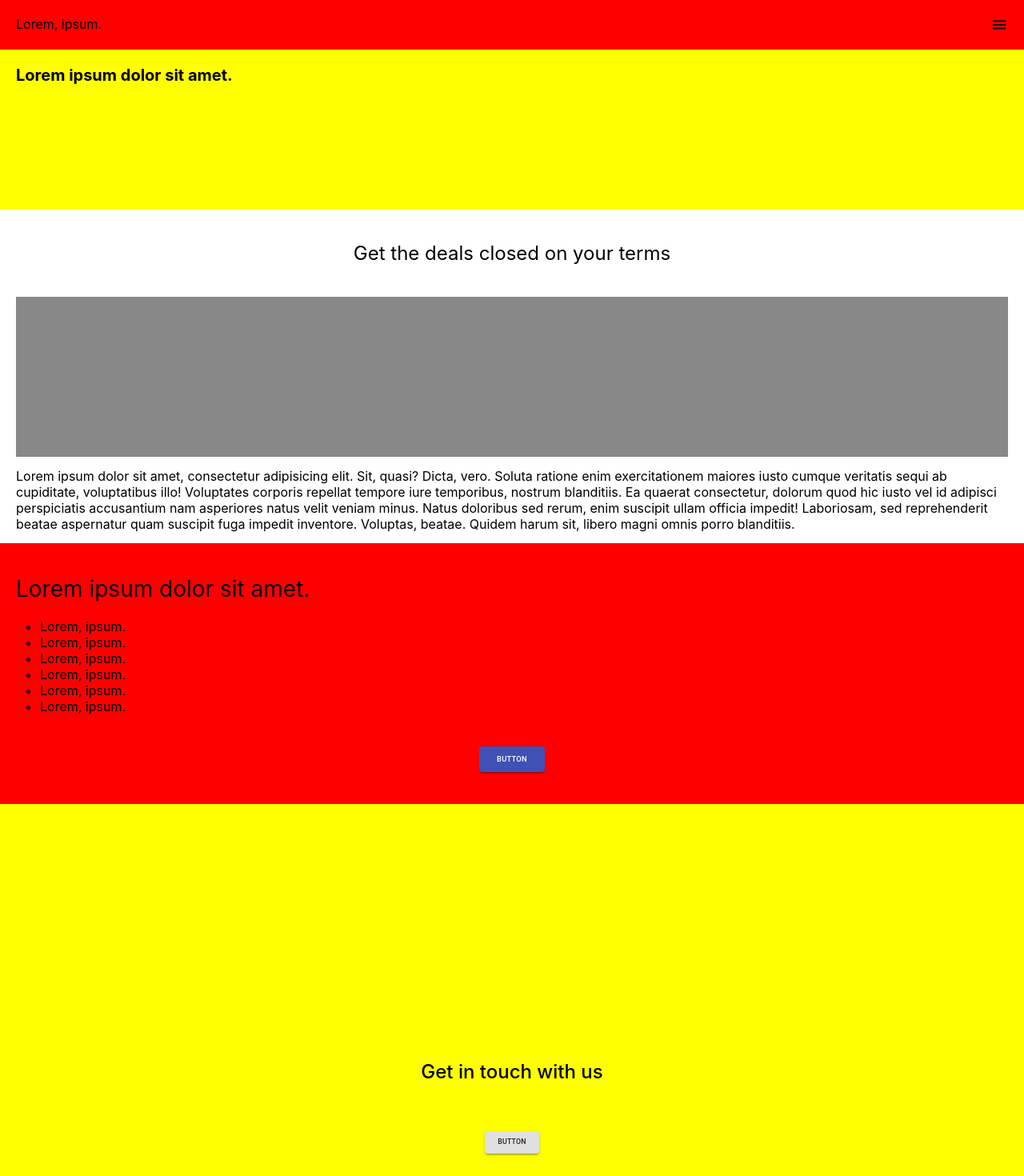
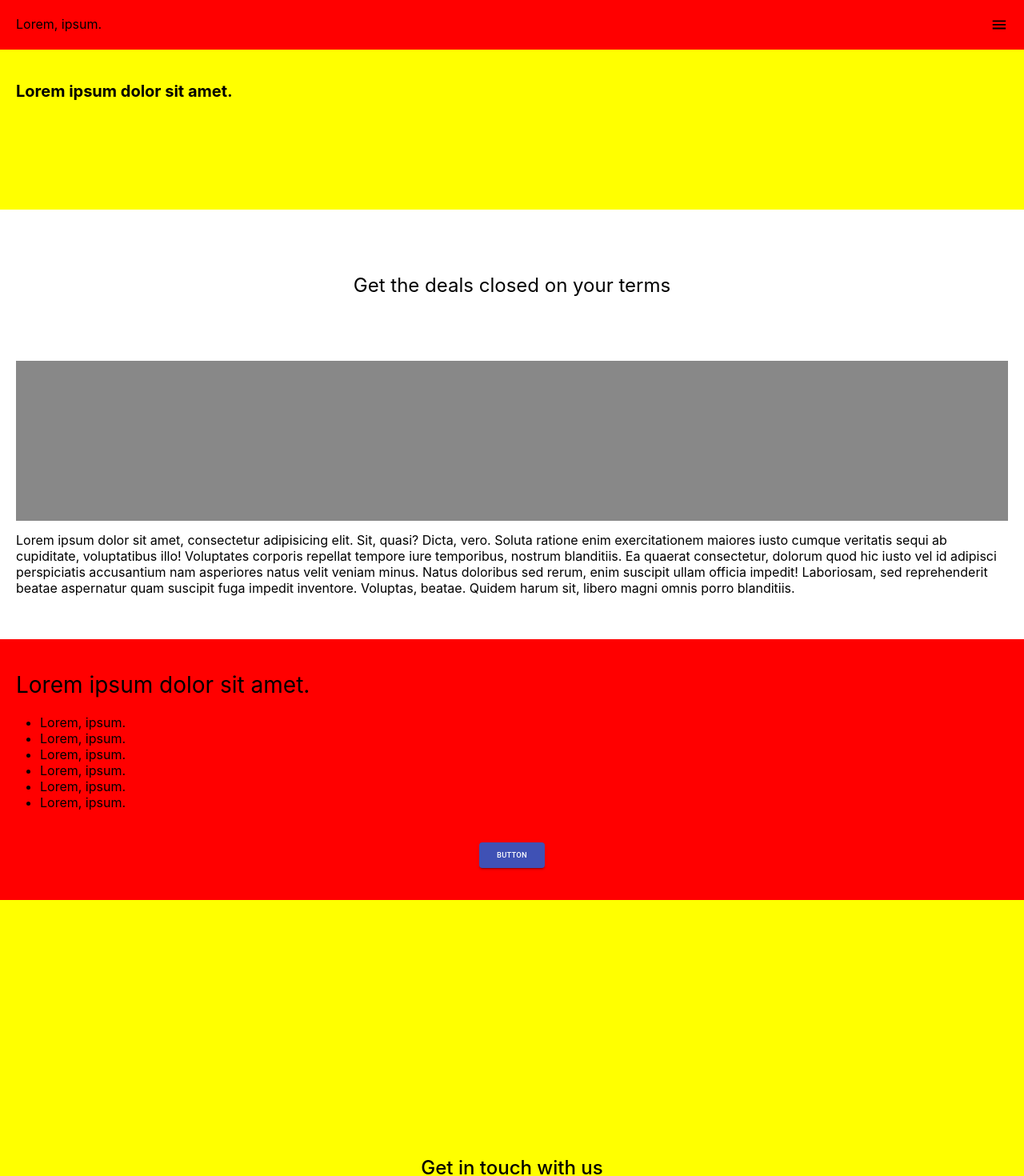
Before and after one commit to mritunjaysaha/project-1, a Next.js app: page / in a window 1280 px wide. Shown: the top 1470 px of the page at 80% size. Built offline with nearby package versions, Linux system fonts and the light colour scheme.

Commit message:
changed padding for the header section

```diff
--- a/src/atoms/button.jsx
+++ b/src/atoms/button.jsx
@@ -13,7 +13,7 @@ export function MUIButton({ name, color, size }) {
     return (
         <Button
             variant="contained"
-            color={color ? color : ""}
+            color={color ? color : "primary"}
             size={size ? size : "medium"}
         >
             {name ? name : "temp"}
--- a/styles/body.module.scss
+++ b/styles/body.module.scss
@@ -1,20 +1,10 @@
 @import "./utils.scss";
 
-.header {
-    background-color: yellow;
-    height: 14rem;
-
-    font-size: $fs-medium;
-    font-weight: 700;
-
-    padding: $padding-mobile;
-}
-
 .section1 {
-    padding: 0 $padding-mobile;
+    padding: 0 $padding-mobile 4rem;
 
     h3 {
-        padding: 4rem 0;
+        padding: 8rem 0;
         text-align: center;
         font-size: $fs-large;
         font-weight: $fw-regular;
--- a/styles/header.module.scss
+++ b/styles/header.module.scss
@@ -7,5 +7,5 @@
     font-size: $fs-medium;
     font-weight: 700;
 
-    padding: $padding-mobile;
+    padding: 4rem $padding-mobile 0;
 }
```
